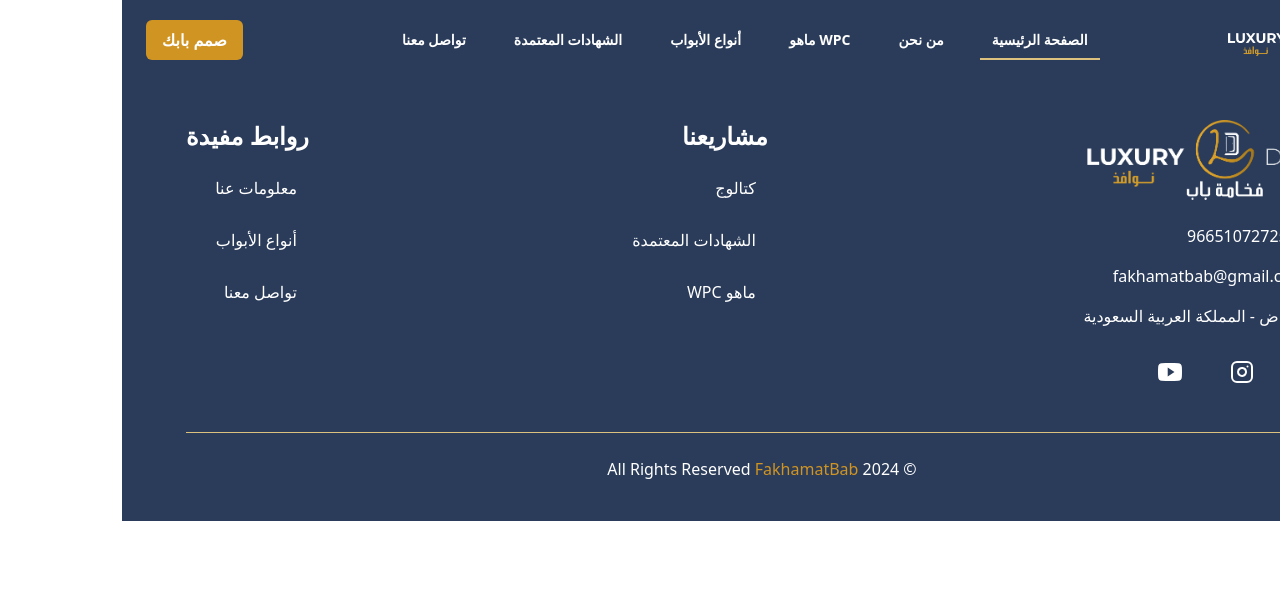
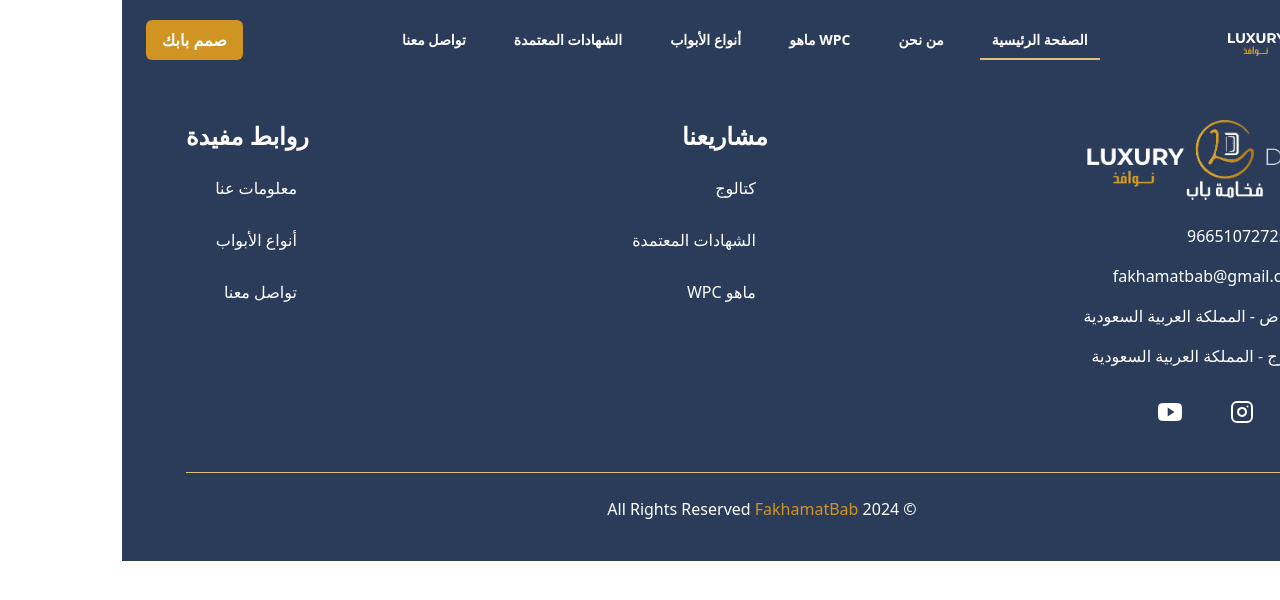
Before and after one commit to Ebrahimsamad/luxury-door, a React (Vite) app: page / in a window 1280 px wide. Shown: the top 600 px of the page. Built offline with nearby package versions, Linux system fonts and the light colour scheme.

Commit message:
STYLE:Add some style to footer

```diff
--- a/src/features/layout/Footer.jsx
+++ b/src/features/layout/Footer.jsx
@@ -30,6 +30,12 @@ export default function Footer() {
               <FaMapMarkerAlt className="text-secondary text-lg lg:text-xl" />
               <span className="text-sm lg:text-base">
                 الرياض - المملكة العربية السعودية
+              </span>
+            </div>
+            <div className="flex items-center justify-center lg:justify-start space-x-3 lg:space-x-reverse">
+              <FaMapMarkerAlt className="text-secondary text-lg lg:text-xl" />
+              <span className="text-sm lg:text-base">
+                الخرج - المملكة العربية السعودية
               </span>
             </div>
           </div>
```
